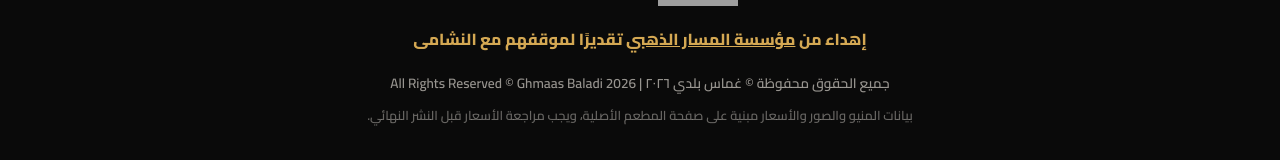
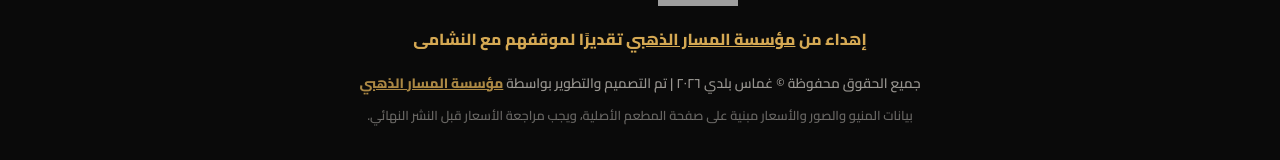
Before and after one commit to dndnlolo1994-alt/ghmaas-baladi, a website: page index.html in a window 1280 px wide. Shown: the part 8432-8592 px from the top of the page. Drawn offline with nearby package versions, Linux system fonts and the light colour scheme; no server answers; grey boxes are pictures that could not be loaded; animation ran at ten frames a second; a web font is replaced by a local one.

Commit message:
feat: add developer credit to copyright footer link

```diff
--- a/index.html
+++ b/index.html
@@ -296,7 +296,7 @@
         <strong>غماس بلدي</strong>
       </div>
       <p class="dedication">إهداء من <a href="https://www.dahabweb.com" target="_blank" rel="noreferrer" class="gold-link" style="color: var(--gold); text-decoration: underline; font-weight: 800;">مؤسسة المسار الذهبي</a> تقديرًا لموقفهم مع النشامى</p>
-      <p class="copyright" style="color: var(--cream-soft); opacity: 0.8; font-size: 0.85rem; margin-top: 8px; font-weight: 600;">جميع الحقوق محفوظة © غماس بلدي ٢٠٢٦ | All Rights Reserved © Ghmaas Baladi 2026</p>
+      <p class="copyright" style="color: var(--cream-soft); opacity: 0.8; font-size: 0.85rem; margin-top: 8px; font-weight: 600;">جميع الحقوق محفوظة © غماس بلدي ٢٠٢٦ | تم التصميم والتطوير بواسطة <a href="https://www.dahabweb.com" target="_blank" rel="noreferrer" class="gold-link" style="color: var(--gold); text-decoration: underline; font-weight: 800;">مؤسسة المسار الذهبي</a></p>
       <small>
         بيانات المنيو والصور والأسعار مبنية على صفحة المطعم الأصلية، ويجب مراجعة الأسعار قبل النشر النهائي.
       </small>
```
